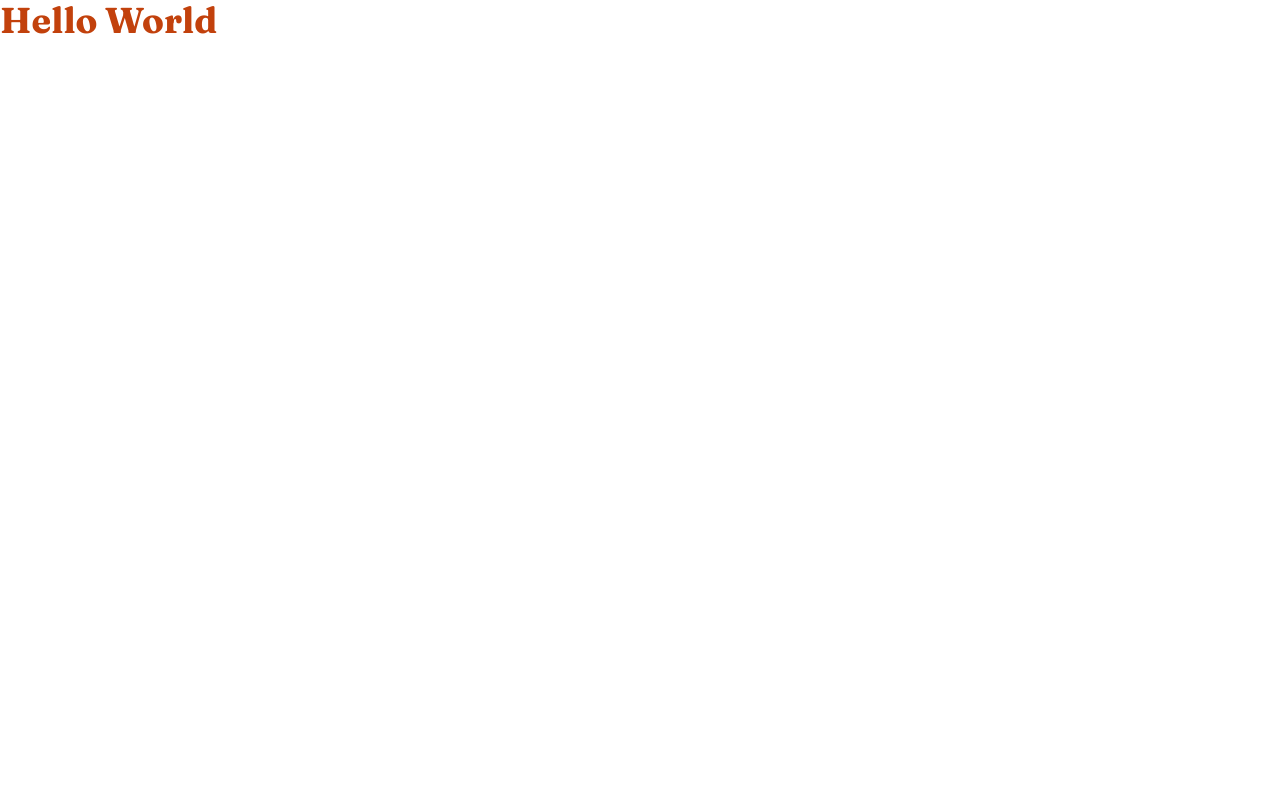
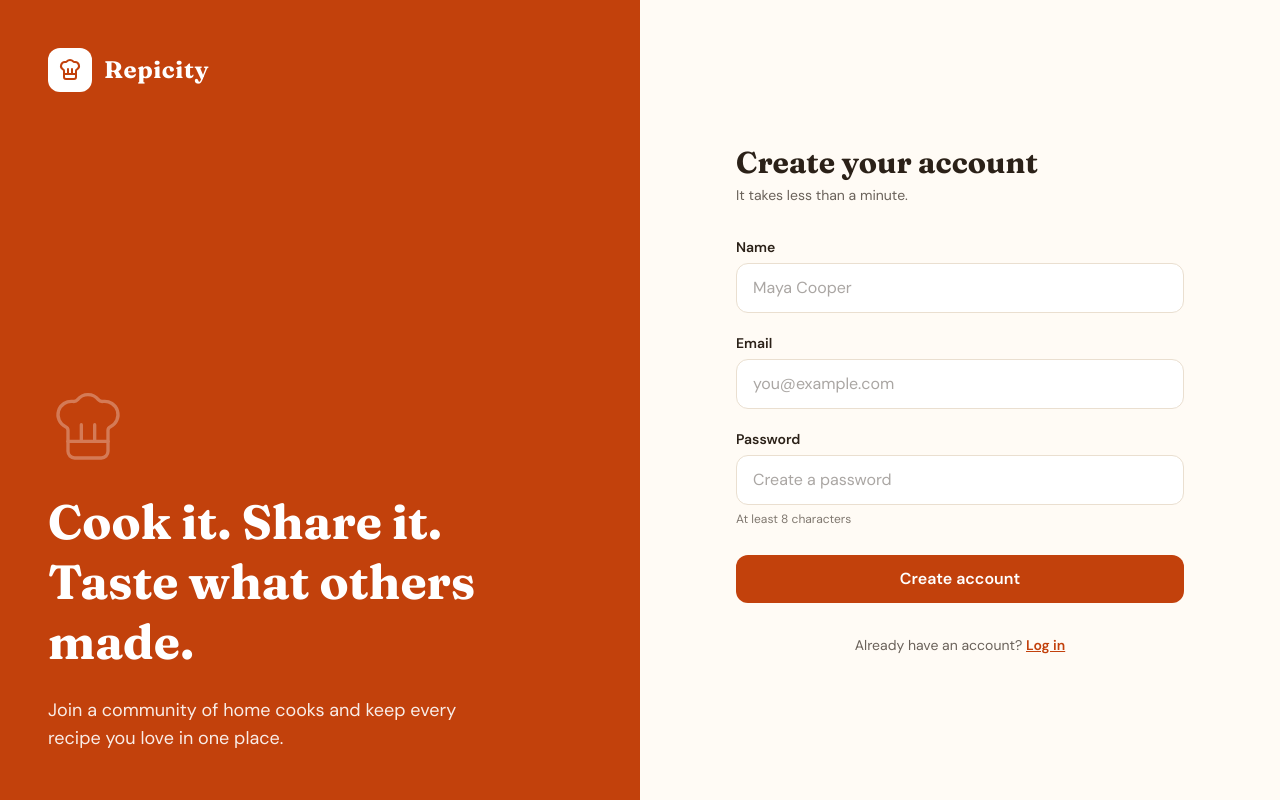
Before and after one commit to alexandernova-lab/Repicity, a React (Vite) app in the folder client/: page /register in a window 1280 px wide. Built offline with nearby package versions, Linux system fonts and the light colour scheme.

Commit message:
Register and Login Form Design

```diff
--- a/client/package.json
+++ b/client/package.json
@@ -11,6 +11,7 @@
   },
   "dependencies": {
     "@tailwindcss/vite": "^4.3.3",
+    "lucide-react": "^1.66.0",
     "react": "^19.3.1",
     "react-dom": "^19.3.1",
     "react-router": "^8.5.1",
--- a/client/src/components/NavBar.jsx
+++ b/client/src/components/NavBar.jsx
@@ -1,5 +1,46 @@
+import { ChefHat, ChevronDown, Plus } from "lucide-react";
+
 const NavBar = () => {
-  return <div>NavBar</div>;
+  return (
+    <nav className="bg-base-100 border-b border-base-300">
+      <div className="max-w-7xl mx-auto px-6 py-3 flex justify-between items-center">
+        {/* Brand Logo */}
+        <div className="flex items-center space-x-3">
+          <div className="bg-primary text-primary-content p-2.5 rounded-(--radius-field) flex items-center justify-center">
+            <ChefHat className="w-5 h-5" />
+          </div>
+          <span className="font-display text-2xl font-bold text-base-content">
+            Repicity
+          </span>
+        </div>
+
+        {/* Navigation & Profile */}
+        <div className="flex items-center space-x-6">
+          {/* Active Feed Link */}
+          <span className="bg-accent text-accent-content px-4 py-2 rounded-(--radius-field) text-sm font-semibold cursor-pointer">
+            Feed
+          </span>
+
+          {/* Create Recipe Action */}
+          <div className="flex items-center space-x-1.5 text-sm font-semibold text-base-content cursor-pointer">
+            <Plus className="w-4 h-4" />
+            <span>Create Recipe</span>
+          </div>
+
+          {/* Profile Pill */}
+          <div className="flex items-center space-x-2 border border-base-300 pl-1.5 pr-3 py-1 rounded-full cursor-pointer">
+            <div className="w-8 h-8 rounded-full bg-accent text-accent-content font-semibold text-xs flex items-center justify-center">
+              MC
+            </div>
+            <span className="text-sm font-semibold text-base-content">
+              maya_cooks
+            </span>
+            <ChevronDown className="w-4 h-4 text-base-content" />
+          </div>
+        </div>
+      </div>
+    </nav>
+  );
 };
 
 export default NavBar;
--- a/client/src/layout/MainLayout.jsx
+++ b/client/src/layout/MainLayout.jsx
@@ -3,10 +3,12 @@ import { Outlet } from "react-router";
 
 const MainLayout = () => {
   return (
-    <>
+    <div className="min-h-screen bg-base-200">
       <NavBar />
-      <Outlet />
-    </>
+      <main className="max-w-7xl mx-auto px-6 py-8">
+        <Outlet />
+      </main>
+    </div>
   );
 };
 
--- /dev/null
+++ b/client/src/pages/LoginPage.jsx
@@ -0,0 +1,94 @@
+import { ChefHat } from "lucide-react";
+import { Link } from "react-router";
+
+const LoginPage = () => {
+  return (
+    <div className="min-h-screen grid grid-cols-1 md:grid-cols-2">
+      {/* Left Hero Section */}
+      <div className="bg-primary text-primary-content p-8 md:p-12 flex flex-col justify-between">
+        {/* Brand Logo */}
+        <div className="flex items-center space-x-3">
+          <div className="bg-base-100 text-primary p-2.5 rounded-(--radius-field) flex items-center justify-center">
+            <ChefHat className="w-6 h-6" />
+          </div>
+          <span className="font-display text-2xl font-bold tracking-wide">
+            Repicity
+          </span>
+        </div>
+
+        {/* Hero Content */}
+        <div className="space-y-6 max-w-md my-auto md:my-0">
+          <ChefHat className="w-20 h-20 opacity-30 stroke-1" />
+          <h1 className="font-display text-4xl lg:text-5xl font-bold leading-tight">
+            Cook it. Share it. Taste what others made.
+          </h1>
+          <p className="text-primary-content/90 text-lg font-sans">
+            Join a community of home cooks and keep every recipe you love in one
+            place.
+          </p>
+        </div>
+      </div>
+
+      {/* Right Form Section */}
+      <div className="bg-base-200 p-8 md:p-12 flex items-center justify-center">
+        <div className="w-full max-w-md space-y-8">
+          {/* Header */}
+          <div>
+            <h2 className="font-display text-3xl font-bold text-base-content">
+              Welcome back
+            </h2>
+            <p className="text-base-content/70 mt-1 text-sm font-sans">
+              Log in to share and save your recipes.
+            </p>
+          </div>
+
+          {/* Static Form */}
+          <form className="space-y-5" onSubmit={(e) => e.preventDefault()}>
+            {/* Email Input */}
+            <div className="space-y-1.5">
+              <label className="block text-sm font-semibold text-base-content">
+                Email
+              </label>
+              <input
+                type="email"
+                placeholder="you@example.com"
+                className="w-full px-4 py-3 bg-base-100 border border-base-300 rounded-(--radius-field) text-base-content placeholder:text-base-content/40 focus:outline-none focus:border-secondary"
+              />
+            </div>
+
+            {/* Password Input */}
+            <div className="space-y-1.5">
+              <label className="block text-sm font-semibold text-base-content">
+                Password
+              </label>
+              <input
+                type="password"
+                placeholder="Your password"
+                className="w-full px-4 py-3 bg-base-100 border border-base-300 rounded-(--radius-field) text-base-content placeholder:text-base-content/40 focus:outline-none focus:border-secondary"
+              />
+            </div>
+
+            {/* Submit Button */}
+            <button
+              type="submit"
+              className="w-full bg-primary hover:opacity-95 text-primary-content font-semibold py-3 rounded-(--radius-field) transition-opacity cursor-pointer mt-2">
+              Log in
+            </button>
+          </form>
+
+          {/* Footer Link */}
+          <p className="text-center text-sm text-base-content/70 font-sans">
+            New to Repicity?{" "}
+            <Link
+              to={"/register"}
+              className="font-semibold text-primary underline cursor-pointer">
+              Create an account
+            </Link>
+          </p>
+        </div>
+      </div>
+    </div>
+  );
+};
+
+export default LoginPage;
--- a/client/src/pages/RegisterPage.jsx
+++ b/client/src/pages/RegisterPage.jsx
@@ -1,5 +1,109 @@
-const RegisterPage = () => {
-  return <div>RegisterPage</div>;
+import { ChefHat } from "lucide-react";
+import { Link } from "react-router";
+
+const Register = () => {
+  return (
+    <div className="min-h-screen grid grid-cols-1 md:grid-cols-2">
+      {/* Left Hero Section */}
+      <div className="bg-primary text-primary-content p-8 md:p-12 flex flex-col justify-between">
+        {/* Brand Logo */}
+        <div className="flex items-center space-x-3">
+          <div className="bg-base-100 text-primary p-2.5 rounded-(--radius-field) flex items-center justify-center">
+            <ChefHat className="w-6 h-6" />
+          </div>
+          <span className="font-display text-2xl font-bold tracking-wide">
+            Repicity
+          </span>
+        </div>
+
+        {/* Hero Content */}
+        <div className="space-y-6 max-w-md my-auto md:my-0">
+          <ChefHat className="w-20 h-20 opacity-30 stroke-1" />
+          <h1 className="font-display text-4xl lg:text-5xl font-bold leading-tight">
+            Cook it. Share it. Taste what others made.
+          </h1>
+          <p className="text-primary-content/90 text-lg font-sans">
+            Join a community of home cooks and keep every recipe you love in one
+            place.
+          </p>
+        </div>
+      </div>
+
+      {/* Right Form Section */}
+      <div className="bg-base-200 p-8 md:p-12 flex items-center justify-center">
+        <div className="w-full max-w-md space-y-8">
+          {/* Header */}
+          <div>
+            <h2 className="font-display text-3xl font-bold text-base-content">
+              Create your account
+            </h2>
+            <p className="text-base-content/70 mt-1 text-sm font-sans">
+              It takes less than a minute.
+            </p>
+          </div>
+
+          {/* Static Form */}
+          <form className="space-y-5" onSubmit={(e) => e.preventDefault()}>
+            {/* Name Input */}
+            <div className="space-y-1.5">
+              <label className="block text-sm font-semibold text-base-content">
+                Name
+              </label>
+              <input
+                type="text"
+                placeholder="Maya Cooper"
+                className="w-full px-4 py-3 bg-base-100 border border-base-300 rounded-(--radius-field) text-base-content placeholder:text-base-content/40 focus:outline-none focus:border-secondary"
+              />
+            </div>
+
+            {/* Email Input */}
+            <div className="space-y-1.5">
+              <label className="block text-sm font-semibold text-base-content">
+                Email
+              </label>
+              <input
+                type="email"
+                placeholder="you@example.com"
+                className="w-full px-4 py-3 bg-base-100 border border-base-300 rounded-(--radius-field) text-base-content placeholder:text-base-content/40 focus:outline-none focus:border-secondary"
+              />
+            </div>
+
+            {/* Password Input */}
+            <div className="space-y-1.5">
+              <label className="block text-sm font-semibold text-base-content">
+                Password
+              </label>
+              <input
+                type="password"
+                placeholder="Create a password"
+                className="w-full px-4 py-3 bg-base-100 border border-base-300 rounded-(--radius-field) text-base-content placeholder:text-base-content/40 focus:outline-none focus:border-secondary"
+              />
+              <p className="text-xs text-base-content/60">
+                At least 8 characters
+              </p>
+            </div>
+
+            {/* Submit Button */}
+            <button
+              type="submit"
+              className="w-full bg-primary hover:opacity-95 text-primary-content font-semibold py-3 rounded-(--radius-field) transition-opacity cursor-pointer mt-2">
+              Create account
+            </button>
+          </form>
+
+          {/* Footer Link */}
+          <p className="text-center text-sm text-base-content/70 font-sans">
+            Already have an account?{" "}
+            <Link
+              to={"/login"}
+              className="font-semibold text-primary underline cursor-pointer">
+              Log in
+            </Link>
+          </p>
+        </div>
+      </div>
+    </div>
+  );
 };
 
-export default RegisterPage;
+export default Register;
```
Also changed, not shown: client/src/routes/MainRouter.jsx (+13 -3 lines), 1 other file (tests, documents, lock files or other folders).
